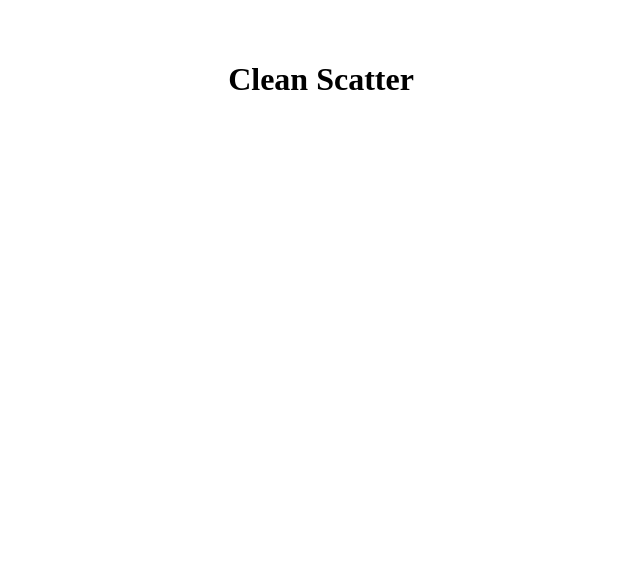
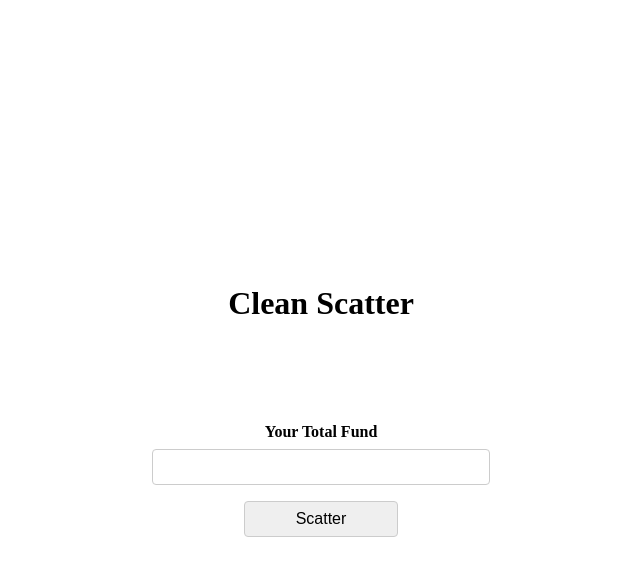
Before and after one commit to enzoperce35/clean-scatter, a React (Vite) app: page / in a window 1280 px wide. Shown: the top 576 px of the page, without its empty margins (319-959 px from the left). Built offline with nearby package versions, Linux system fonts and the light colour scheme.

Commit message:
basic functionality met

```diff
--- a/src/App.css
+++ b/src/App.css
@@ -1,6 +1,47 @@
+body {
+  display: flex;
+  justify-content: center;
+  align-items: center;
+  min-height: 100vh;
+  margin: 0;
+}
+
+h1 {
+  padding-bottom: 10vh;
+}
+
 #root {
   max-width: 1280px;
   margin: 0 auto;
   padding: 2rem;
   text-align: center;
 }
+
+.fund-form,
+.result-form {
+  display: flex;
+  flex-direction: column;
+  margin-bottom: 1rem;
+}
+
+label {
+  margin-bottom: 0.5rem;
+  font-weight: bold;
+}
+
+input {
+  width: 25vw;
+  margin: auto;
+  padding: 0.5rem;
+  font-size: 1rem;
+  border: 1px solid #ccc;
+  border-radius: 4px;
+}
+
+input[type="submit"]{
+  width: 12vw;
+}
+
+.hidden {
+  display: none;
+}
--- a/src/App.jsx
+++ b/src/App.jsx
@@ -1,12 +1,49 @@
+import { useState } from 'react'
+import Fund from './fund'
+import Scatter from './Scatter'
 import './App.css'
 
 function App() {
+  const [fund, setFund] = useState(null);
+
+  const setNewFund = (e) => {
+    const fund = parseInt(new FormData(e.target).get("fund"), 10);
+
+    if (!isNaN(fund)) {
+      const newFund = new Fund();
+      newFund.setFund(fund)
+
+      setFund(newFund);
+    }
+
+    e.preventDefault();
+  };
+
 
   return (
     <>
       <h1>Clean Scatter</h1>
+
+      <div className={fund === null ? "show" : "hidden"}>
+        <form id="starting-input" onSubmit={setNewFund}>
+          <div>
+            <div className="fund-form">
+              <label htmlFor="fund">Your Total Fund</label>
+              <input type="number" step="any" name="fund" id="fund" required/>
+            </div>
+          </div>
+
+          <div id="submit">
+            <input type="submit" value="Scatter"/>
+          </div>
+        </form>
+      </div>
+
+      <div className={fund === null ? "hidden" : "show"}>
+        {fund !== null && <Scatter fund={fund} />}
+      </div>
     </>
-  )
+  );
 }
 
 export default App
--- /dev/null
+++ b/src/Scatter.jsx
@@ -0,0 +1,72 @@
+import { useState, useEffect } from "react";
+
+export default function Scatter({ fund }) {
+  const [fundUpdated, setFundUpdated] = useState(false);
+  const [endGame, setEndGame] = useState(false);
+  const bets = [0.5, 1, 2, 3, 5, 10, 20, 30, 40, 50, 80, 100, 200, 500, 1000];
+  const spins = 25;
+
+  const calculateBet = () => {
+    const play = (test = false) => {
+      const playable = (fund.fund / (test ? 5 : 2)) / 25;
+      return bets.filter((bet) => bet <= playable).pop() || bets[0]; // Get the closest smaller bet
+    };
+
+    const rebound = () => {
+      const playable = (fund.fund - fund.newFund) / 100;
+      const reboundBet = bets.find((bet) => bet >= playable) || null; // Get the closest higher bet
+      return reboundBet;
+    };
+
+    return fund.isIncreasing() ? play(fund.updated()) : rebound();
+  };
+
+  const [bet, setBet] = useState(() => calculateBet());
+
+  useEffect(() => {
+    const newBet = calculateBet();
+    setBet(newBet);
+
+    // ✅ End game condition check (only updates state if necessary)
+    if (!fund.isIncreasing() && newBet && fund.newFund - newBet * spins < fund.fund / 2) {
+      setEndGame((prev) => prev || true); // Ensures it updates only once
+    }
+  }, [fund.fund, fund.newFund]); // Dependencies ensure this runs only when necessary
+
+  function setNewFund(e) {
+    e.preventDefault();
+
+    const newFund = parseInt(new FormData(e.target).get("new-fund"), 10);
+
+    if (!isNaN(newFund)) {
+      fund.setNewFund(newFund);
+      setFundUpdated((prev) => !prev);
+    }
+  }
+
+  return (
+    <div>
+      <h1>{endGame ? "No More Spins: This Is Not Going To Be Good!" : `Spin ${spins} times on Bet ${bet}`}</h1>
+
+      <div className={endGame ? 'hidden' : ''}>
+        <form id="spin-result" onSubmit={setNewFund}>
+          <div>
+            <div className="result-form">
+              <input
+                type="number"
+                step="any"
+                name="new-fund"
+                placeholder="Put The Result Here"
+                required
+              />
+            </div>
+          </div>
+
+          <div id="submit">
+            <input type="submit" value="Submit" disabled={endGame} />
+          </div>
+        </form>
+      </div>
+    </div>
+  );
+}
--- /dev/null
+++ b/src/fund.jsx
@@ -0,0 +1,41 @@
+class Fund {
+  constructor() {
+    this.fund = this.getFund();
+    this.newFund = this.fund;
+  }
+
+  setFund(value) {
+    const fundValue = parseInt(value, 10);
+    if (!isNaN(fundValue)) {
+      sessionStorage.setItem("fund", fundValue);
+      this.fund = fundValue;
+    }
+  }
+
+  setNewFund(value) {
+    const newFund = parseInt(value, 10);
+
+    if (!isNaN(newFund)) {
+      this.newFund = newFund;
+
+      // Automatically update this.fund if newFund is at least double the original fund
+      if (this.newFund >= 2 * this.fund) {
+        this.setFund(this.newFund);
+      }
+    }
+  }
+
+  getFund() {
+    return parseInt(sessionStorage.getItem("fund"), 10) || 0;
+  }
+
+  isIncreasing() {
+    return this.newFund >= this.fund
+  }
+
+  updated() {
+    return this.fund === this.newFund
+  }
+}
+
+export default Fund;
```
